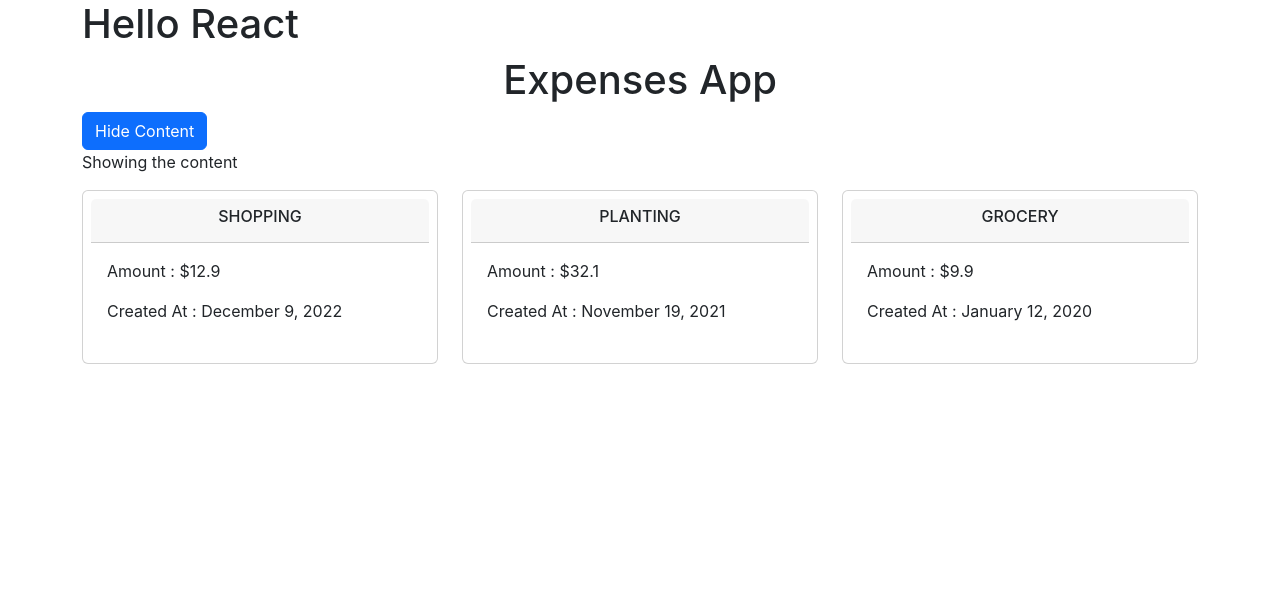
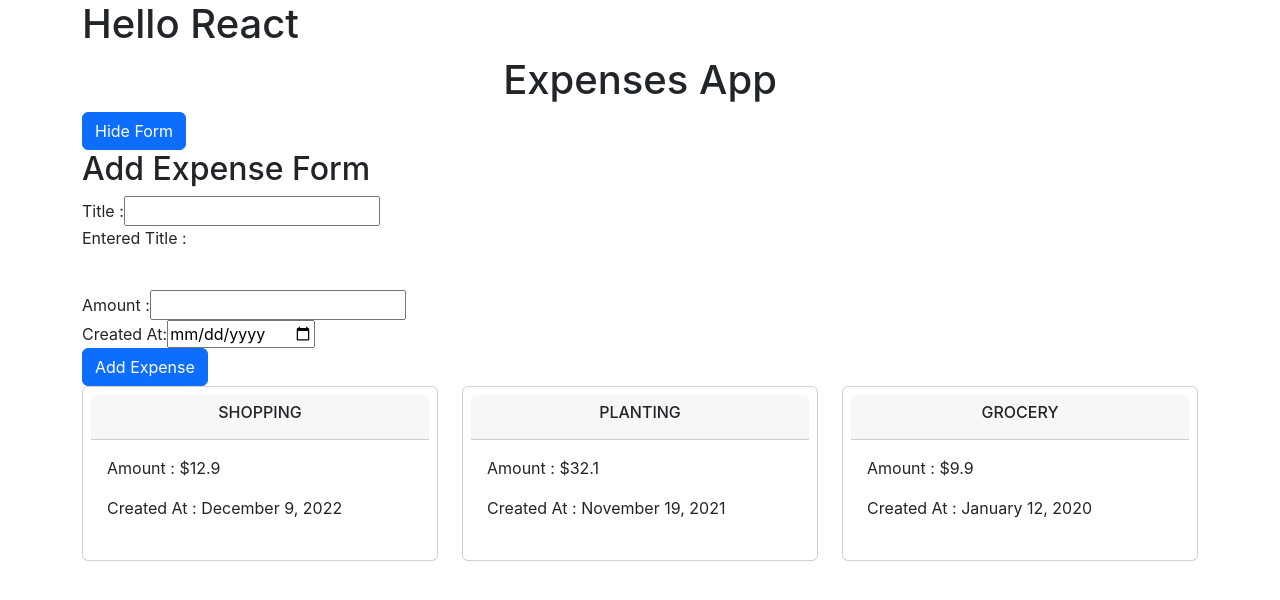
Before and after one commit to synergy2411/react-dec22, a React (Create React App) app in the folder frontend/: page / in a window 1280 px wide. Shown: the top 600 px of the page. Built offline with nearby package versions, Linux system fonts and the light colour scheme.

Commit message:
add expense

```diff
--- /dev/null
+++ b/frontend/src/Components/Expenses/AddExpense/AddExpense.tsx
@@ -0,0 +1,41 @@
+import { ChangeEvent, FormEvent, useState } from 'react';
+
+const AddExpense = () => {
+
+    const [enteredTitle, setEnteredTitle] = useState<string>('');
+    const [enteredAmount, setEnteredAmount] = useState<string>('')
+    const [enteredCreatedAt, setEnteredCreatedAt] = useState<string>('')
+
+    const titleChangeHandler = (event: ChangeEvent<HTMLInputElement>) => setEnteredTitle(event.target.value)
+    const amountChangeHandler = (event: ChangeEvent<HTMLInputElement>) => setEnteredAmount(event.target.value)
+    const createdAtChangeHandler = (event: ChangeEvent<HTMLInputElement>) => setEnteredCreatedAt(event.target.value)
+
+    const submitHandler = (event: FormEvent) => {
+        event.preventDefault();
+        console.log(enteredTitle, enteredAmount, enteredCreatedAt)
+    }
+    return (
+        <div>
+            <h2>Add Expense Form</h2>
+            <form onSubmit={submitHandler}>
+                {/* title */}
+                <label htmlFor='title'>Title :</label>
+                <input type="text" name='title' onChange={titleChangeHandler} />
+                <p>Entered Title : {enteredTitle} </p>
+                <br />
+                {/* amount */}
+                <label htmlFor='amount'>Amount :</label>
+                <input type="number" name='amount' onChange={amountChangeHandler} />
+                <br />
+                {/* createdAt */}
+                <label htmlFor='created-at'>Created At:</label>
+                <input type="date" name='created-at' onChange={createdAtChangeHandler} />
+                <br />
+                {/* button */}
+                <button className='btn btn-primary' type='submit'>Add Expense</button>
+            </form>
+        </div>
+    );
+}
+
+export default AddExpense;
--- a/frontend/src/Components/Expenses/Expenses.tsx
+++ b/frontend/src/Components/Expenses/Expenses.tsx
@@ -1,5 +1,6 @@
 import React, { useState } from "react";
 import IExpense from "../../model/expense.interface";
+import AddExpense from "./AddExpense/AddExpense";
 import ExpenseItem from "./ExpenseItem/ExpenseItem";
 
 const Expenses = () => {
@@ -9,7 +10,6 @@ const Expenses = () => {
         { id: "e002", title: "planting", amount: 32.1, createdAt: new Date("Nov 19, 2021") },
         { id: "e003", title: "grocery", amount: 9.9, createdAt: new Date("Jan 12, 2020") }
     ]
-
 
     const [show, setShow] = useState<boolean>(true)
 
@@ -21,9 +21,9 @@ const Expenses = () => {
             <h1 className="text-center">Expenses App</h1>
 
             <button className="btn btn-primary" onClick={showClickHandler}>
-                {show ? 'Hide' : 'Show'} Content</button>
+                {show ? 'Hide' : 'Show'} Form</button>
 
-            {show && <p>Showing the content</p>}
+            {show && <AddExpense />}
 
             <div className="row">
                 <ExpenseItem expense={expenses[0]} />
```
